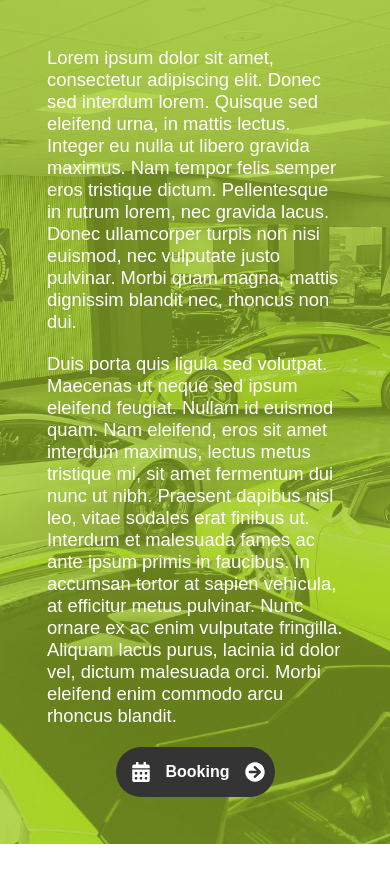
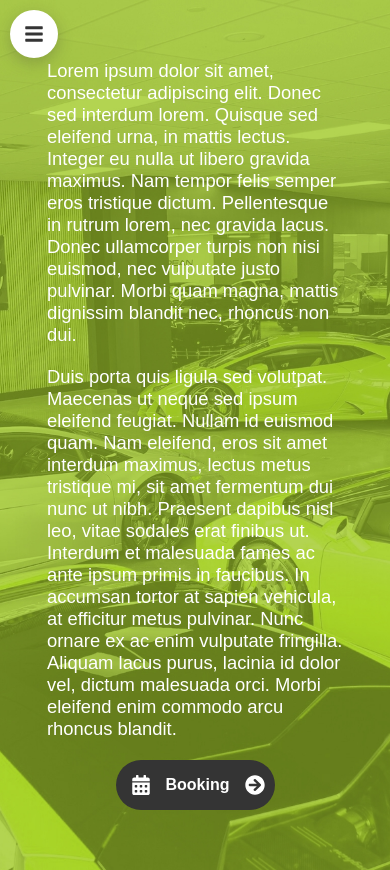
Before and after one commit to mgmediaweb/final-capstone-frontend, a React (Create React App) app: page /booking in a window 390 px wide. Before the commit the page ends 844 px from the top, so only its background shows below. Built offline with nearby package versions, Linux system fonts and the light colour scheme; a web font is replaced by a local one.

Commit message:
mobile menu finished

```diff
--- a/src/components/booking/Booking.scss
+++ b/src/components/booking/Booking.scss
@@ -12,8 +12,6 @@
   right: 0;
   top: 0;
   z-index: 999;
-  -webkit-box-shadow: 0 0 15px 0 rgba($color-dark, 0.33);
-  -moz-box-shadow: 0 0 15px 0 rgba($color-dark, 0.33);
 
   h2 {
     color: $color-white;
--- a/src/components/navbar/Navbar.jsx
+++ b/src/components/navbar/Navbar.jsx
@@ -1,43 +1,68 @@
+/* eslint-disable jsx-a11y/no-static-element-interactions */
+/* eslint-disable jsx-a11y/click-events-have-key-events */
 /* eslint-disable no-script-url */
 /* eslint linebreak-style: ["error", "windows"] */
+import React, { useState, useEffect } from 'react';
 import { NavLink, Link } from 'react-router-dom';
 import {
+  FaBars,
   FaFacebookF,
   FaGooglePlusG,
   FaPinterestP,
+  FaTimes,
   FaTwitter,
 } from 'react-icons/fa';
 import './Navbar.scss';
 
-const Navbar = () => (
-  <div className="navbar">
+const Navbar = () => {
+  const [navVisible, setNavVisible] = useState(true);
+
+  useEffect(() => {
+    if (window.innerWidth < 400) {
+      setNavVisible(false);
+    }
+  }, []);
+
+  return (
+    <>
+      <div className="menuMobile" onClick={() => setNavVisible(!navVisible)}>
+        <FaBars className="icon" />
+      </div>
+      <div className={navVisible ? 'navbar nav-show' : 'navbar nav-hide'}>
+        <div
+          className="closeBtn"
+          onClick={() => setNavVisible(false)}
+        >
+          <FaTimes className="icon" />
+        </div>
+
         <div className="navTop">
-      <Link to="/" className="img-container" />
+          <Link to="/" className="img-container" onClick={() => setNavVisible(!navVisible)} />
 
           <nav>
             <ul>
               <li>
-            <NavLink to="/detail/1">
+                <NavLink to="/detail/1" onClick={() => setNavVisible(false)}>
                   MODELS
                 </NavLink>
               </li>
               <li>
-            <NavLink to="/reservation">
+                <NavLink to="/reservation" onClick={() => setNavVisible(false)}>
                   RESERVATIONS
                 </NavLink>
               </li>
               <li>
-            <NavLink to="/booking">
+                <NavLink to="/booking" onClick={() => setNavVisible(false)}>
                   BOOKING
                 </NavLink>
               </li>
               <li>
-            <NavLink to="/about">
+                <NavLink to="/about" onClick={() => setNavVisible(false)}>
                   ABOUT
                 </NavLink>
               </li>
               <li>
-            <NavLink to="/admin">
+                <NavLink to="/admin" onClick={() => setNavVisible(false)}>
                   ADMIN
                 </NavLink>
               </li>
@@ -56,6 +81,8 @@ const Navbar = () => (
           <p>Microverse Copyright 2022</p>
         </div>
       </div>
+    </>
   );
+};
 
 export default Navbar;
--- a/src/components/navbar/Navbar.scss
+++ b/src/components/navbar/Navbar.scss
@@ -1,14 +1,5 @@
 @import "../../config.scss";
 
-.navbar {
-  display: none;
-}
-
-// #######################################################################################
-// ################################### DESKTOP VERSION ###################################
-// #######################################################################################
-
-@media (min-width: $breakpoint-tablet) {
 nav {
   width: 90%;
   font-weight: 700;
@@ -63,24 +54,77 @@
   }
 }
 
+.menuMobile {
+  align-items: center;
+  background-color: $color-white;
+  border-radius: 50%;
+  box-shadow: 0 5px 15px 0 rgba($color-dark, 0.25);
+  display: flex;
+  height: 48px;
+  justify-content: center;
+  left: $padding;
+  position: fixed;
+  top: $padding;
+  width: 48px;
+  z-index: 997;
+
+  .icon {
+    color: $color-dark;
+    font-size: 1.25rem;
+  }
+}
+
 .navbar {
   background-color: $color-white;
+  box-shadow: 0 0 15px 0 rgba($color-dark, 0.33);
   border-right: 1px solid $color-silver;
   display: flex;
   flex-direction: column;
   height: 100vh;
   justify-content: space-between;
-    left: 0;
   position: fixed;
   top: 0;
   width: $navbar-size;
   z-index: 1000;
+
+  .closeBtn {
+    align-items: center;
+    display: flex;
+    height: 40px;
+    justify-content: center;
+    position: absolute;
+    right: $padding;
+    width: 40px;
+    z-index: 1500;
+
+    &:hover {
+      cursor: pointer;
+      opacity: 0.5;
+    }
+
+    .icon {
+      color: $color-dark !important;
+      font-size: 1.5rem;
+    }
+  }
 }
 
 .navTop {
   align-items: flex-end;
   display: flex;
   flex-direction: column;
+}
+
+.nav {
+  &-hide {
+    left: $navbar-size * -1.1;
+    transition: $transition;
+  }
+
+  &-show {
+    left: 0;
+    transition: $transition;
+  }
 }
 
 .social-icons {
@@ -97,4 +141,22 @@
     font-size: 0.75rem;
   }
 }
+
+// #######################################################################################
+// ################################### DESKTOP VERSION ###################################
+// #######################################################################################
+
+@media (min-width: $breakpoint-tablet) {
+  .navbar {
+    box-shadow: none;
+    left: 0;
+
+    .closeBtn {
+      display: none;
     }
+  }
+
+  .menuMobile {
+    display: none;
+  }
+}
--- a/src/index.scss
+++ b/src/index.scss
@@ -40,7 +40,6 @@ h1 {
   background-size: 100% auto;
   min-height: 100vh;
   margin: 0;
-  // padding: $padding;
   position: relative;
   width: 100%;
 }
@@ -130,7 +129,7 @@ h1 {
     background-size: 100% auto;
     display: flex;
     justify-content: center;
-    padding: $padding*5 0;
+    padding: $padding*6 0;
 
     p {
       font-size: 1rem;
@@ -145,7 +144,7 @@ h1 {
     display: flex;
     flex-direction: column;
     justify-content: center;
-    padding: $padding * 3 $padding;
+    padding: $padding*6 $padding;
 
     p {
       color: $color-white;
@@ -157,7 +156,7 @@ h1 {
   }
 
   &-reservation {
-    padding: $padding*5 0;
+    padding: $padding*6 0;
 
     p {
       font-size: 1rem;
```
Also changed, not shown: src/routes/Home.scss (line endings or trailing spaces). Lines whose indentation alone changed are shown as unchanged.
